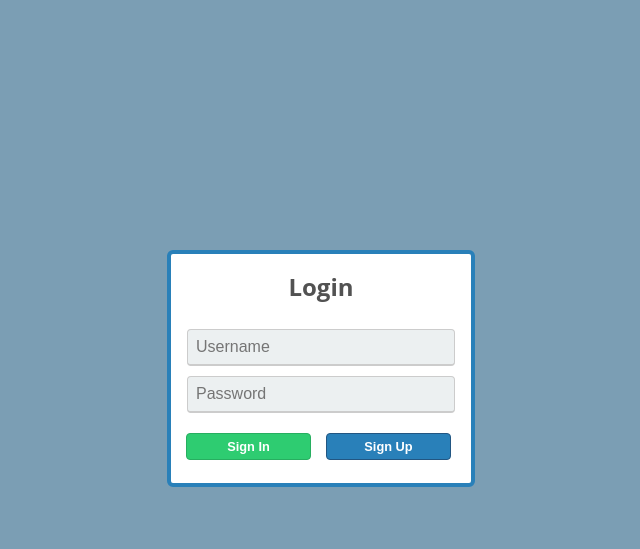
After one commit to KevinStreiter/clientWeb, a PHP site: template src/public/templates/login.html in a window 1280 px wide. The commit adds this page. Shown: the top 549 px of the page, without its empty margins (319-959 px from the left). Run offline with PHP 8.4, Linux system fonts and the light colour scheme; the template is opened without the code that fills it, so the values that code supplies are empty.

Commit message:
login screen

```diff
--- /dev/null
+++ b/src/public/css/login.css
@@ -0,0 +1,80 @@
+body {
+    font-family: 'Open Sans', sans-serif;
+    background: #7b9eb4;
+    margin: 0 auto 0 auto;
+    width:100%;
+    text-align:center;
+}
+
+p {
+    font-size:12px;
+    text-decoration: none;
+    color:#ffffff;
+}
+
+h1 {
+    font-size:1.5em;
+    color:#525252;
+}
+
+.box {
+    background:white;
+    width:300px;
+    border-radius:6px;
+    margin: 0 auto 0 auto;
+    padding:0px 0px 70px 0px;
+    border: #2980b9 4px solid;
+}
+
+.username {
+    background:#ecf0f1;
+    border: #ccc 1px solid;
+    border-bottom: #ccc 2px solid;
+    padding: 8px;
+    width:250px;
+    color:#AAAAAA;
+    margin-top:10px;
+    font-size:1em;
+    border-radius:4px;
+}
+
+.button {
+    background:#2ecc71;
+    width:125px;
+    padding-top:5px;
+    padding-bottom:5px;
+    color:white;
+    border-radius:4px;
+    border: #27ae60 1px solid;
+    margin-top:20px;
+    margin-bottom:20px;
+    float:left;
+    margin-left: 15px;
+    font-weight:800;
+    font-size:0.8em;
+}
+
+.button:hover {
+    background:#2CC06B;
+}
+
+#SignUp {
+    background: #2980b9;
+    border: #225682 1px solid;
+}
+
+#SignUp:hover {
+    background: #225682;
+}
+
+#absoluteCenteredDiv {
+    position: absolute;
+    top:0;
+    bottom: 0;
+    left: 0;
+    right: 0;
+    margin: auto;
+    width:400px;
+    height: 300px;
+    text-align: center;
+}
--- /dev/null
+++ b/src/public/templates/login.html
@@ -0,0 +1,26 @@
+<!DOCTYPE html>
+<html>
+<head>
+    <title>Login</title>
+    <meta charset="UTF-8">
+    <meta name="viewport" content="width=device-width, initial-scale=1.0">
+    <link rel="stylesheet" href="../css/login.css" />
+</head>
+<body>
+<div id="absoluteCenteredDiv">
+    <form action="/login" method="post">
+        <div class="box">
+            <h1>Login</h1>
+            <input class="username" name="username" type="text" placeholder="Username">
+            <input class="username" name="password" type="password" placeholder="Password">
+            <button type="submit" class="button" name="submit" value="SignIn">
+                Sign In
+            </button>
+            <button type="submit" id="SignUp" class="button" name="submit" value="SignUp">
+                Sign Up
+            </button>
+        </div>
+    </form>
+</div>
+</body>
+</html>
```
Also changed, not shown: src/public/index.php (+15 -1 lines).
